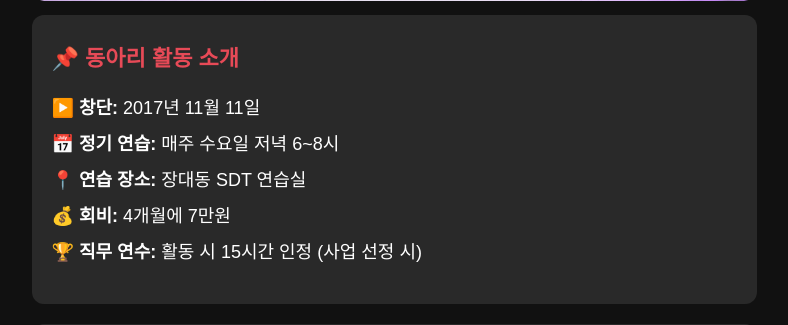
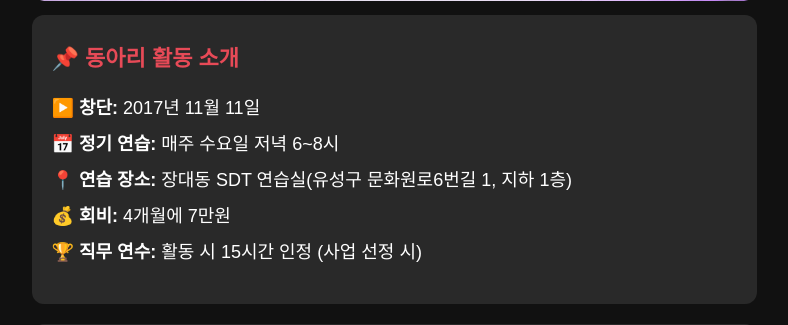
Before and after one commit to jingiru/9ine, a Flask app: page /info in a window 1280 px wide. Shown: the part 625-950 px from the top of the page, without its empty margins (246-1034 px from the left). Run offline with Flask 3, Linux system fonts and the light colour scheme.

Commit message:
주소 추가

```diff
--- a/templates/info.html
+++ b/templates/info.html
@@ -35,7 +35,7 @@
             <ul class="info-list">
                 <li>▶️ <strong>창단:</strong> 2017년 11월 11일</li>
                 <li>📅 <strong>정기 연습:</strong> 매주 수요일 저녁 6~8시</li>
-                <li>📍 <strong>연습 장소:</strong> 장대동 SDT 연습실</li>
+                <li>📍 <strong>연습 장소:</strong> 장대동 SDT 연습실(유성구 문화원로6번길 1, 지하 1층)</li>
                 <li>💰 <strong>회비:</strong> 4개월에 7만원</li>
                 <li>🏆 <strong>직무 연수:</strong> 활동 시 15시간 인정 (사업 선정 시)</li>
             </ul>
```
